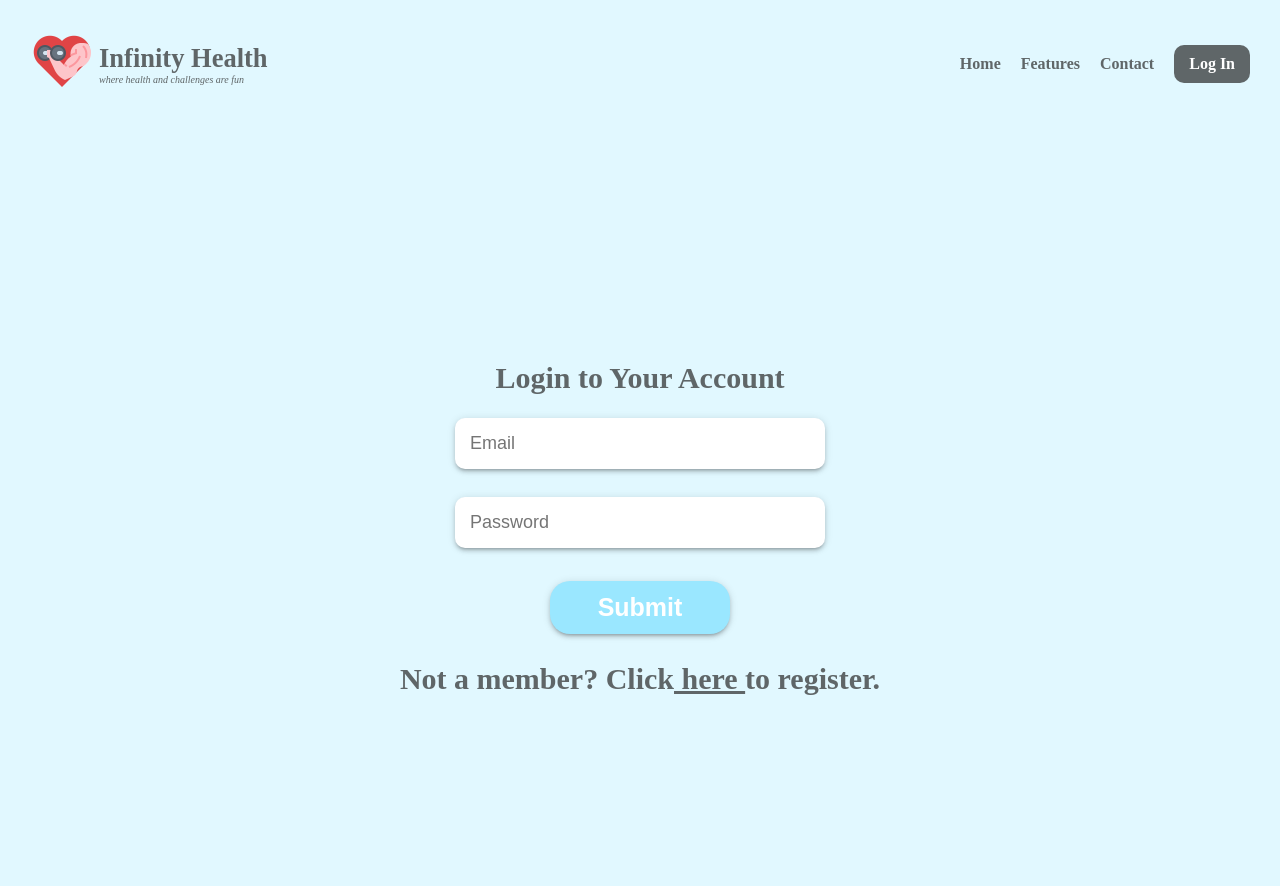
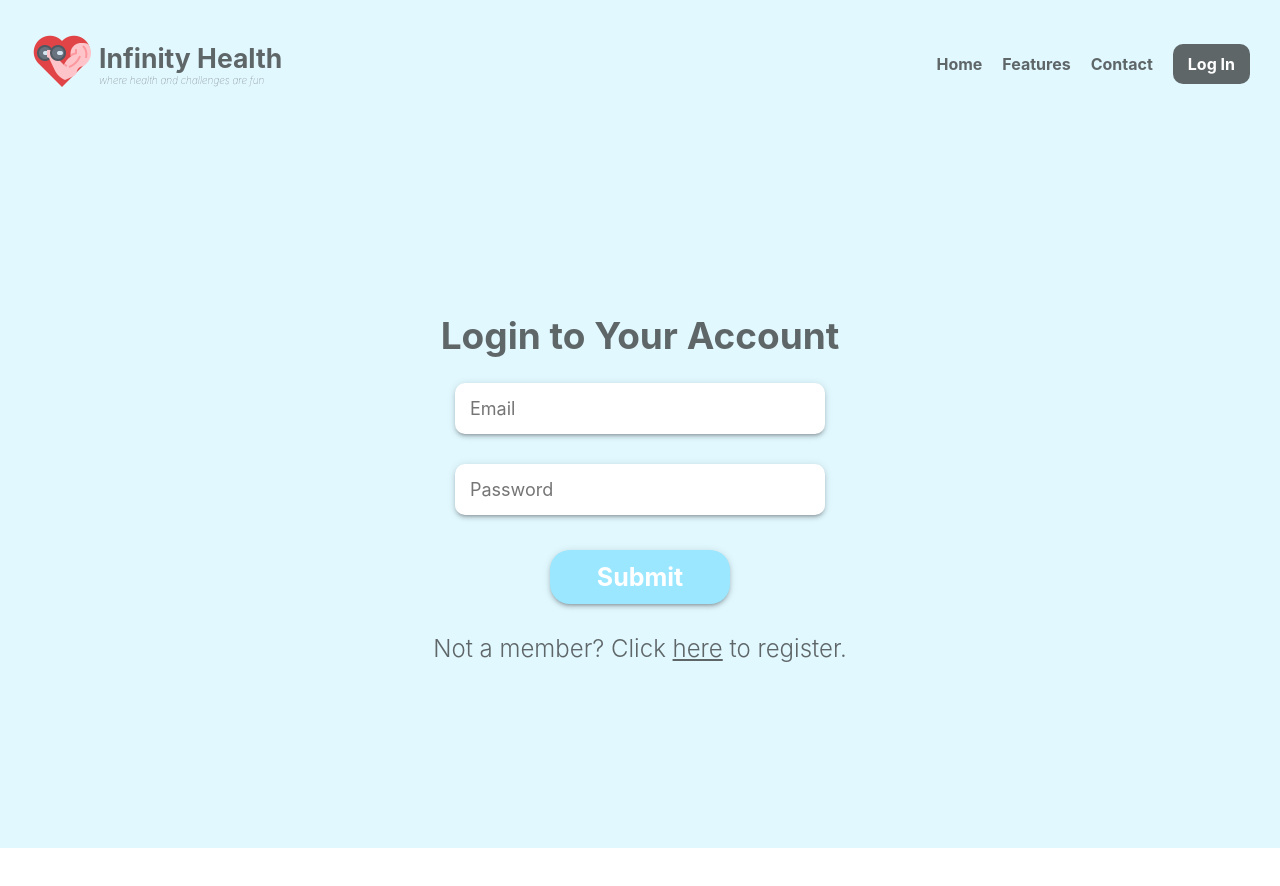
Before and after one commit to irisprae/project-infinity-health-prae, a React (Vite) app: page /Login in a window 1280 px wide. Shown: the top 886 px of the page. After the commit the page ends 848 px from the top, so only its background shows below. Built offline with nearby package versions, Linux system fonts and the light colour scheme.

Commit message:
Updated CSS on SignIn

```diff
--- a/src/Pages/Login/Login.jsx
+++ b/src/Pages/Login/Login.jsx
@@ -35,7 +35,7 @@ const Login = () => {
       <PreLogin />
       <div className={styles.login_container}>
         <div className={styles.login_form_container}>
-          <div className={styles.left}>
+          <div>
             <form className={styles.form_container} onSubmit={handleSubmit}>
               <h4>Login to Your Account</h4>
               <br />
@@ -64,7 +64,7 @@ const Login = () => {
                 Submit
               </button>
               <br />
-              <h4>Not a member? Click<Link to="/signup"> here </Link>to register.</h4>
+              <p>Not a member? Click <Link to="/signup">here</Link> to register.</p>
             </form>
           </div>
         </div>
--- a/src/Pages/Login/styles.module.css
+++ b/src/Pages/Login/styles.module.css
@@ -1,30 +1,10 @@
 .login_container {
 	width: 100%;
-	min-height: 100vh;
+	min-height: 90vh;
 	background-color: #E1F8FF;
 	display: flex;
 	align-items: center;
 	justify-content: center;
-}
-
-/* .login_form_container {
-	width: 900px;
-	height: 500px;
-	display: flex;
-	border-radius: 10px;
-	box-shadow: 0px 3px 3px -2px rgb(0 0 0 / 20%),
-		0px 3px 4px 0px rgb(0 0 0 / 14%), 0px 1px 8px 0px rgb(0 0 0 / 12%);
-} */
-
-.left {
-	flex: 2;
-	display: flex;
-	flex-direction: column;
-	align-items: center;
-	justify-content: center;
-	background-color: #E1F8FF;
-	border-top-left-radius: 10px;
-	border-bottom-left-radius: 10px;
 }
 
 .form_container {
@@ -37,7 +17,7 @@
 .form_container h4 {
 	color: #5F6668;
 	text-decoration: none;
-	font-size: 30px;
+	font-size: 37px;
 	margin-top: 0;
 }
 
@@ -66,25 +46,6 @@
 	text-align: center;
 }
 
-.right {
-	flex: 1;
-	display: flex;
-	flex-direction: column;
-	align-items: center;
-	justify-content: center;
-	background-color: #3bb19b;
-	border-top-right-radius: 10px;
-	border-bottom-right-radius: 10px;
-}
-
-.right h4 {
-	margin-top: 0;
-	color: white;
-	font-size: 25px;
-	align-self: center;
-	text-decoration: none;
-}
-
 .white_btn,
 .green_btn {
 	border: none;
@@ -110,3 +71,8 @@
 	color: #5F6668;
 	text-decoration: underline;
 }
+
+.form_container p {
+	font-size: 24px;
+	font-weight: 300;
+}
--- a/src/Pages/SignUp.jsx/styles.module.css
+++ b/src/Pages/SignUp.jsx/styles.module.css
@@ -5,31 +5,6 @@
 	flex-direction: column;
 }
 
-body {
-	background-color: #E1F8FF;
-	width: 100%;
-}
-
-/* .signup_form_container {
-	width: 900px;
-	height: 500px;
-	display: flex;
-	border-radius: 10px;
-	box-shadow: 0px 3px 3px -2px rgb(0 0 0 / 20%),
-		0px 3px 4px 0px rgb(0 0 0 / 14%), 0px 1px 8px 0px rgb(0 0 0 / 12%);
-} */
-
-/* .left {
-	flex: 1;
-	display: flex;
-	flex-direction: column;
-	align-items: center;
-	justify-content: center;
-	background-color: #3bb19b;
-	border-top-left-radius: 10px;
-	border-bottom-left-radius: 10px;
-	width: 100%;
-} */
 
 .left h4 {
 	margin-top: 0;
--- a/src/index.css
+++ b/src/index.css
@@ -1,4 +1,6 @@
 * {
   margin: 0;
   padding: 0;
+  font-family: -apple-system, BlinkMacSystemFont, Segoe UI, Roboto,
+    Helvetica Neue, Ubuntu, sans-serif;
 }
```
